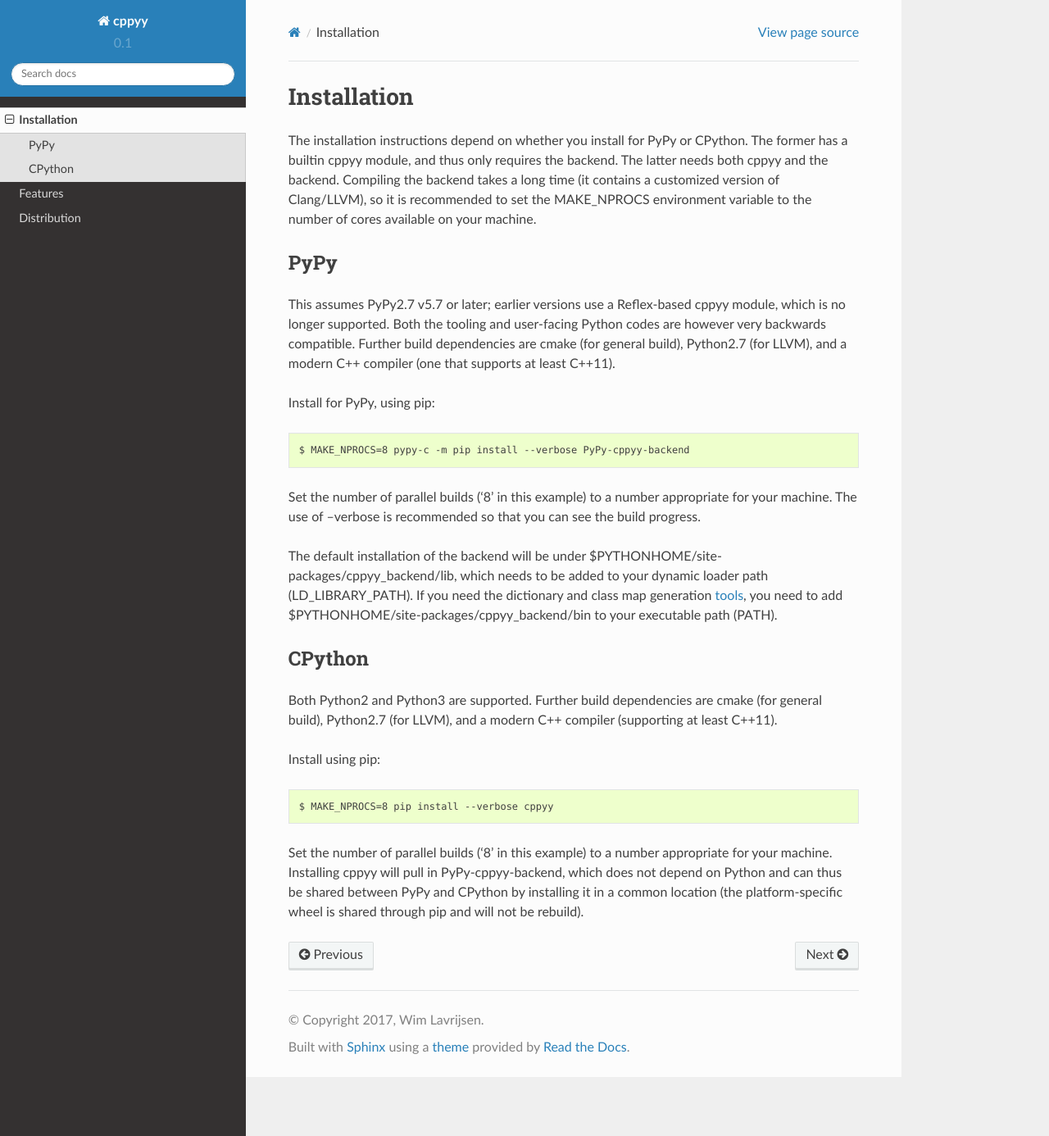
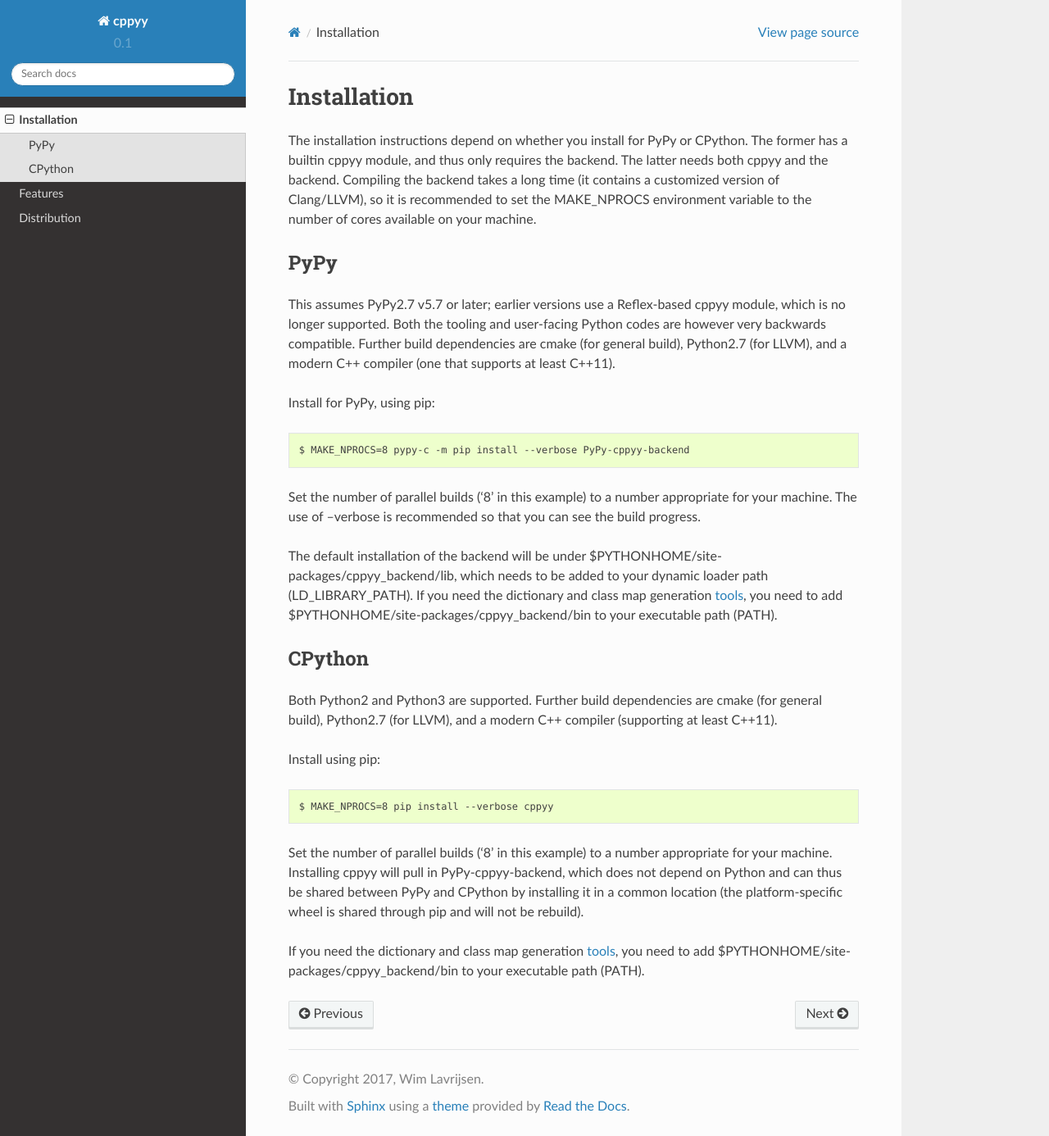
Before and after one commit to wlav/cppyy, a Sphinx documentation site: the page built from doc/source/installation.rst, in a window 1280 px wide and 1386 px high. Shown: the whole window at 82% size. Built offline with Sphinx 7.4.7 and the Read the Docs theme 2.0.0, drawn with Linux system fonts in a browser that asks for light colours.

Commit message:
still need to set PATH sometimes, though

```diff
--- a/doc/source/installation.rst
+++ b/doc/source/installation.rst
@@ -53,3 +53,7 @@ Installing cppyy will pull in PyPy-cppyy-backend, which does not depend on
 Python and can thus be shared between PyPy and CPython by installing it in a
 common location (the platform-specific wheel is shared through pip and will not
 be rebuild).
+
+If you need the dictionary and class map generation
+:doc:`tools <distribution>`, you need to add
+$PYTHONHOME/site-packages/cppyy_backend/bin to your executable path (PATH).
```
